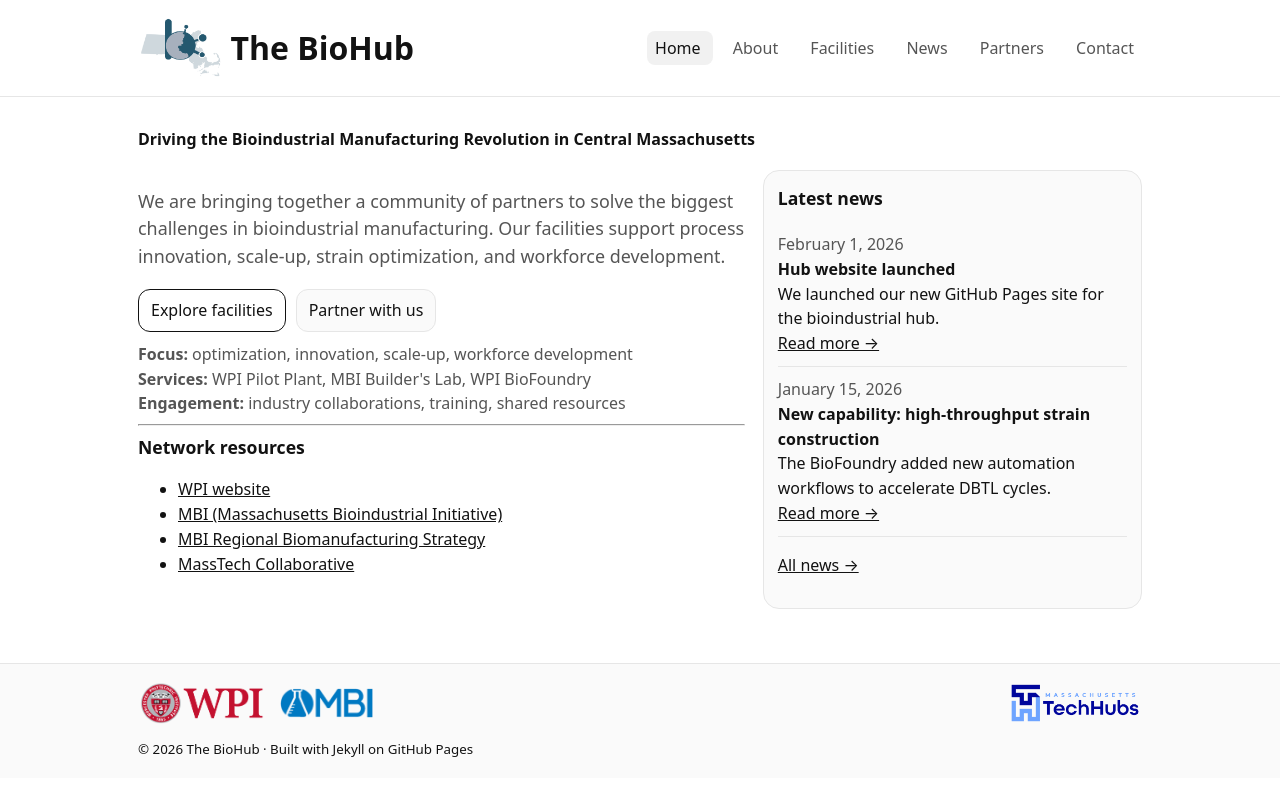
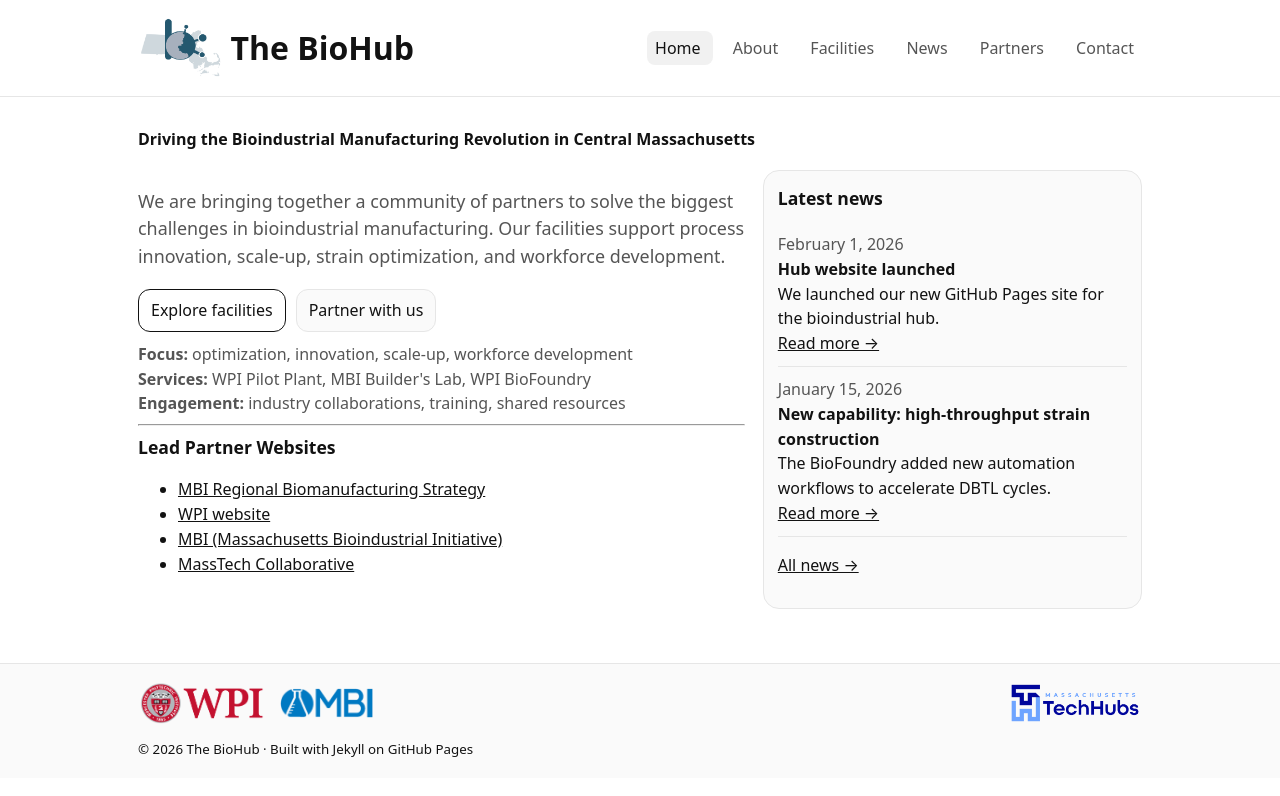
Before and after one commit to yoeric/mass_biohub, a Jekyll site: the page built from index.md, in a window 1280 px wide. Shown: the top 796 px of the page. Built offline with Jekyll 4.4.1, drawn with Linux system fonts in a browser that asks for light colours.

Commit message:
Update index.md

```diff
--- a/index.md
+++ b/index.md
@@ -24,11 +24,11 @@ permalink: /
 
     <hr/>
 
-    <h2 class="h3">Network resources</h2>
+    <h2 class="h3">Lead Partner Websites</h2>
     <ul>
+	  <li><a href="https://mbi.bio/wp-content/uploads/2024/07/Regional-Biomanufacturing-Strategy.pdf" target="_blank" rel="noreferrer">MBI Regional Biomanufacturing Strategy</a></li>
       <li><a href="https://www.wpi.edu/" target="_blank" rel="noreferrer">WPI website</a></li>
       <li><a href="https://mbi.bio/" target="_blank" rel="noreferrer">MBI (Massachusetts Bioindustrial Initiative)</a></li>
-      <li><a href="https://mbi.bio/wp-content/uploads/2024/07/Regional-Biomanufacturing-Strategy.pdf" target="_blank" rel="noreferrer">MBI Regional Biomanufacturing Strategy</a></li>
       <li><a href="https://masstech.org/" target="_blank" rel="noreferrer">MassTech Collaborative</a></li>
     </ul>
   </div>
```
